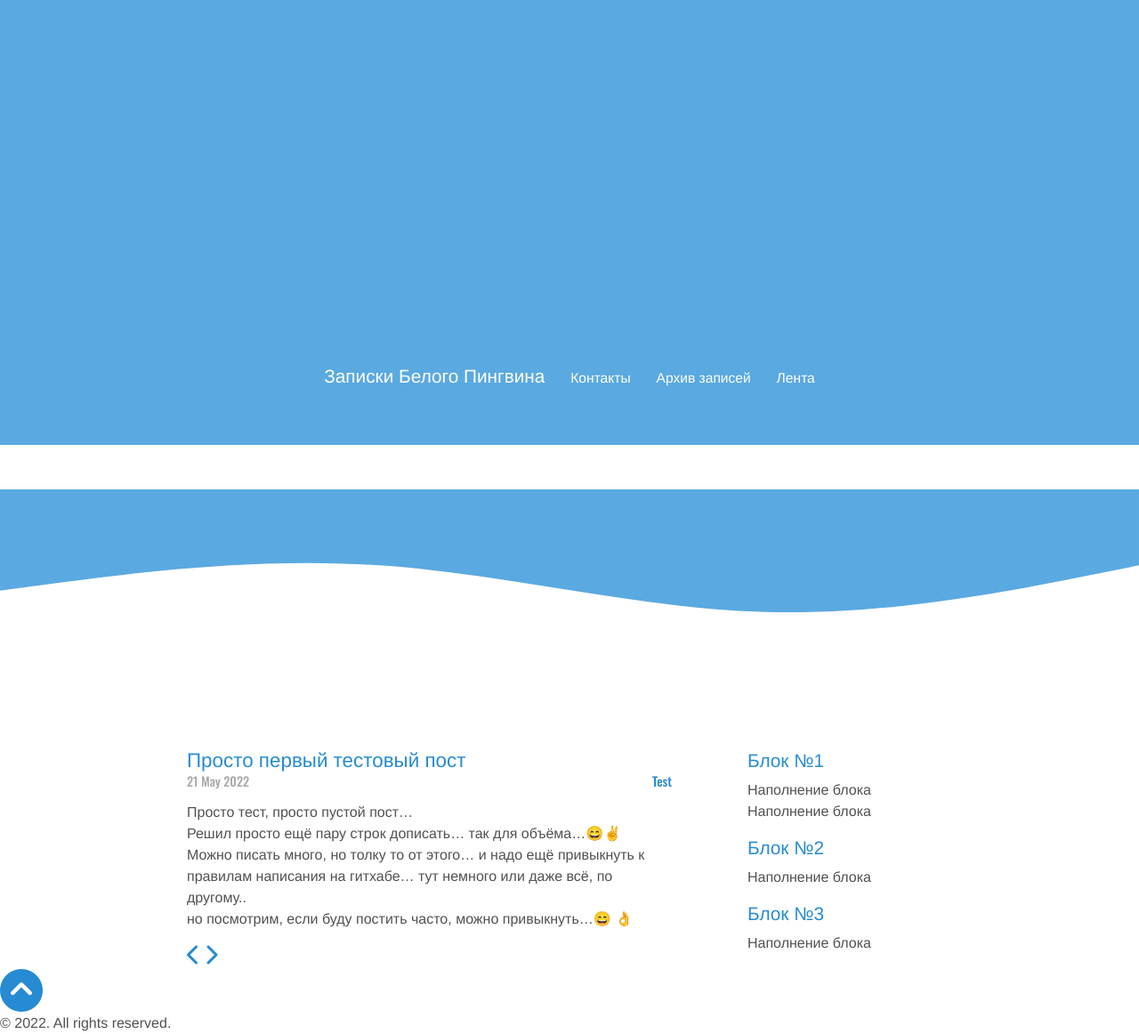
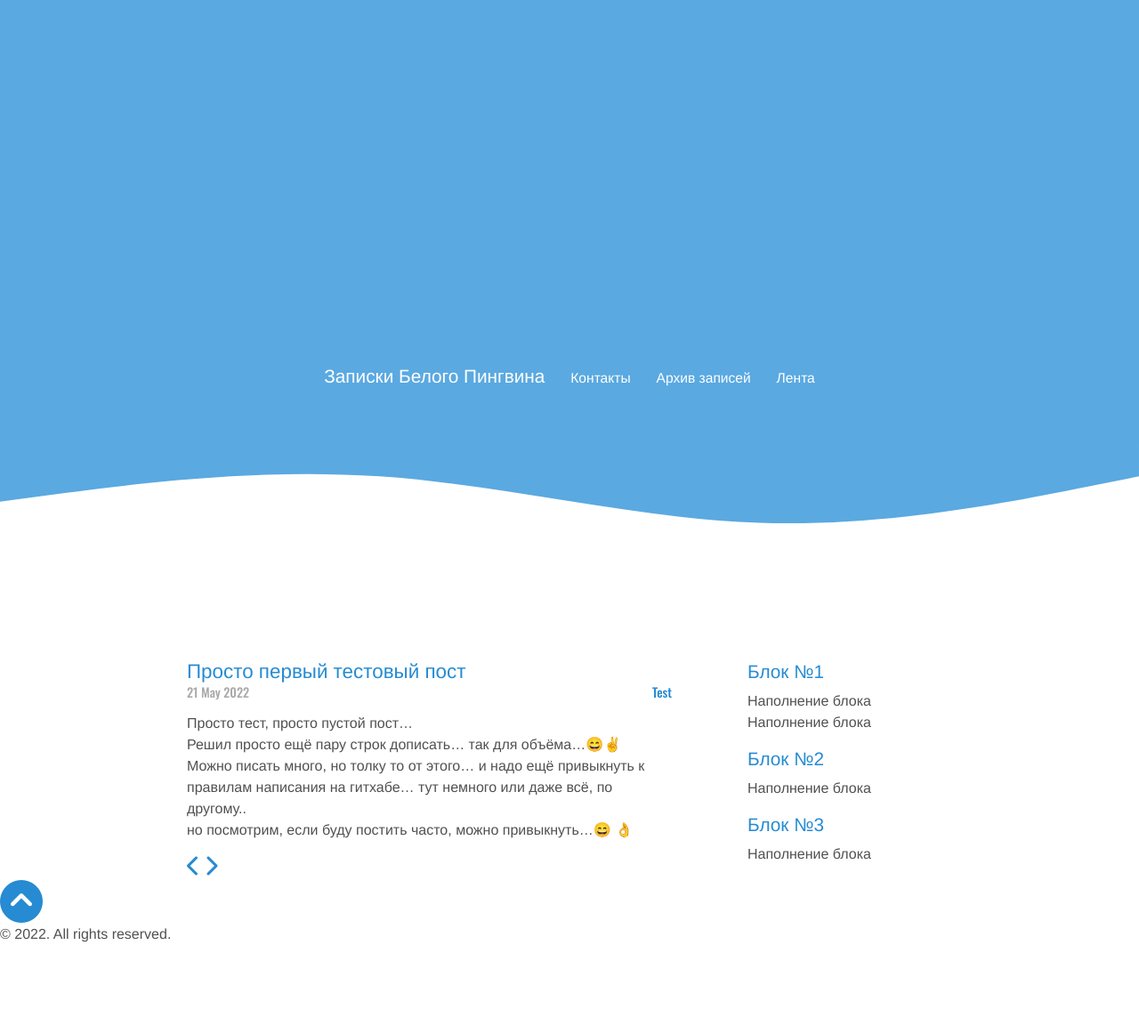
Before and after one commit to whitepingvin/blog, a Jekyll site: the page built from index.html, in a window 1280 px wide. Shown: the whole page at 89% size. Built offline with Jekyll 4.4.1, drawn with Linux system fonts in a browser that asks for light colours; nearby versions of some CDN libraries; emoji names are drawn with the system emoji font; the list of posts is cut into pages by our own code; after the commit the page ends 1062 px from its top, so only the background shows below that.

Commit message:
Update style.css

```diff
--- a/css/style.css
+++ b/css/style.css
@@ -247,6 +247,12 @@ tbody tr:nth-child(odd) th {
     align-items: flex-end;
     justify-content: space-evenly;
 }
+svg.wave {
+    overflow: hidden;
+    margin-top: -100px;
+    position: relative;
+    z-index: -1;
+}
 h3.masthead-title a {
     color: #fff;
 }
```
